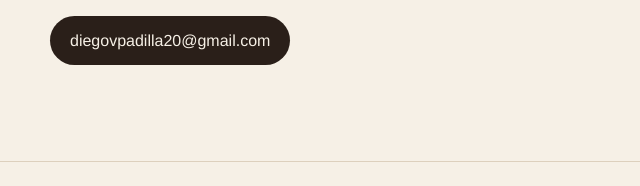
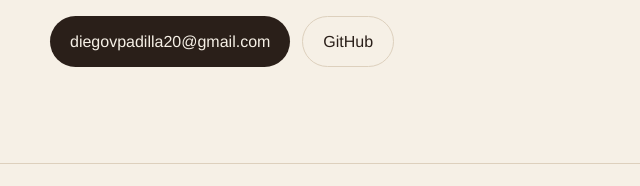
Before and after one commit to Diegit-hub/Diegit-hub.github.io, a plain HTML site: page index.html in a window 1280 px wide. Shown: the part 6586-6772 px from the top of the page, 0-640 px from the left. Drawn offline with Linux system fonts and the light colour scheme; a web font is replaced by a local one.

Commit message:
Ajout du lien GitHub dans la section contact

```diff
--- a/index.html
+++ b/index.html
@@ -261,6 +261,7 @@
       <h2>Un stage, un projet, une question ? <a href="mailto:diegovpadilla20@gmail.com">Écrivez-moi.</a></h2>
       <div class="btns">
         <a class="btn btn-primary" href="mailto:diegovpadilla20@gmail.com">diegovpadilla20@gmail.com</a>
+        <a class="btn btn-ghost" href="https://github.com/Diegit-hub" target="_blank" rel="noopener">GitHub</a>
       </div>
     </div>
   </section>
```
